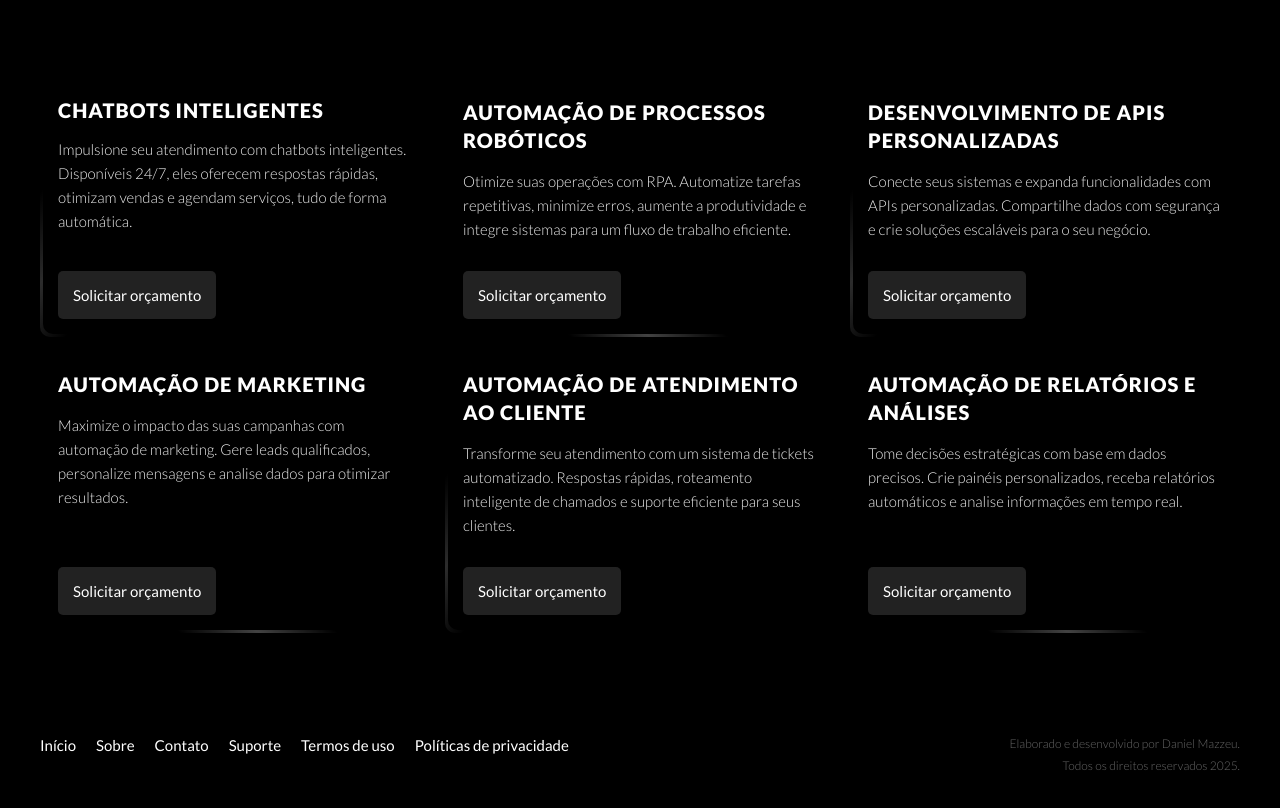
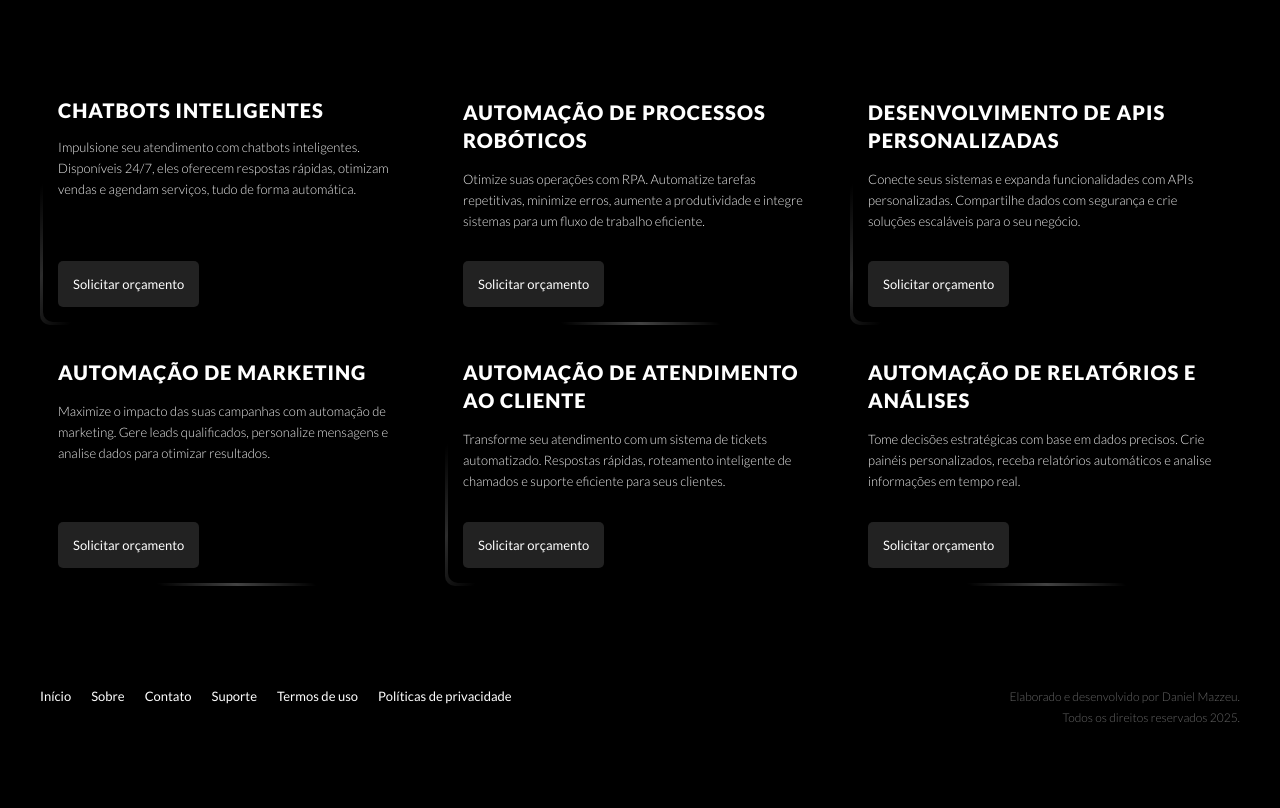
Before and after one commit to danmzzu/loo9, a plain HTML site: page index.html in a window 1280 px wide. Shown: the part 820-1628 px from the top of the page. Drawn offline with nearby package versions, Linux system fonts and the light colour scheme.

Commit message:
Update index.html

```diff
--- a/index.html
+++ b/index.html
@@ -109,7 +109,7 @@
                 </div>
                 <div class="words">9</div>
             </div>
-            <p class="fs-15 fw-400 lh-1-6 mt-15 secondary-color italic">"Mais tempo, mais vida."</p>
+            <p class="fs-13 fw-400 lh-1-6 mt-15 secondary-color italic">"Mais tempo, mais vida."</p>
             <div class="arrow">
                 <i class="bi bi-arrow-down-circle-fill"></i>
             </div>
@@ -121,49 +121,49 @@
                 <div class="card">
                     <div class="card-container">
                         <h1 class="fs-20 fw-900 ls-1 uppercase theme-color">Chatbots Inteligentes</h1>
-                        <p class="fs-15 fw-300 lh-1-6 primary-color">Impulsione seu atendimento com chatbots inteligentes. Disponíveis 24/7, eles oferecem respostas rápidas, otimizam vendas e agendam serviços, tudo de forma automática.</p>
+                        <p class="fs-13 fw-300 lh-1-6 primary-color">Impulsione seu atendimento com chatbots inteligentes. Disponíveis 24/7, eles oferecem respostas rápidas, otimizam vendas e agendam serviços, tudo de forma automática.</p>
                         <div class="card-gap"></div>
-                        <a class="b-0 b-radius-5 p-15 button-color button-hover-color button-bg-color button-hover-bg-color fs-15 fw-500" style="width: fit-content;" href="https://wa.me/5516993530533" target="_blank">Solicitar orçamento</a>
+                        <a class="b-0 b-radius-5 p-15 button-color button-hover-color button-bg-color button-hover-bg-color fs-13 fw-500" style="width: fit-content;" href="https://wa.me/5516993530533" target="_blank">Solicitar orçamento</a>
                     </div>
                 </div>
                 <div class="card">
                     <div class="card-container">
                         <h1 class="fs-20 fw-900 ls-1 lh-1-4 uppercase theme-color">Automação de Processos Robóticos</h1>
-                        <p class="fs-15 fw-300 lh-1-6 primary-color">Otimize suas operações com RPA. Automatize tarefas repetitivas, minimize erros, aumente a produtividade e integre sistemas para um fluxo de trabalho eficiente.</p>
+                        <p class="fs-13 fw-300 lh-1-6 primary-color">Otimize suas operações com RPA. Automatize tarefas repetitivas, minimize erros, aumente a produtividade e integre sistemas para um fluxo de trabalho eficiente.</p>
                         <div class="card-gap"></div>
-                        <a class="b-0 b-radius-5 p-15 button-color button-hover-color button-bg-color button-hover-bg-color fs-15 fw-500" style="width: fit-content;" href="https://wa.me/5516993530533" target="_blank">Solicitar orçamento</a>
+                        <a class="b-0 b-radius-5 p-15 button-color button-hover-color button-bg-color button-hover-bg-color fs-13 fw-500" style="width: fit-content;" href="https://wa.me/5516993530533" target="_blank">Solicitar orçamento</a>
                     </div>
                 </div>
                 <div class="card">
                     <div class="card-container">
                         <h1 class="fs-20 fw-900 ls-1 lh-1-4 uppercase theme-color">Desenvolvimento de APIs Personalizadas</h1>
-                        <p class="fs-15 fw-300 lh-1-6 primary-color">Conecte seus sistemas e expanda funcionalidades com APIs personalizadas. Compartilhe dados com segurança e crie soluções escaláveis para o seu negócio.</p>
+                        <p class="fs-13 fw-300 lh-1-6 primary-color">Conecte seus sistemas e expanda funcionalidades com APIs personalizadas. Compartilhe dados com segurança e crie soluções escaláveis para o seu negócio.</p>
                         <div class="card-gap"></div>
-                        <a class="b-0 b-radius-5 p-15 button-color button-hover-color button-bg-color button-hover-bg-color fs-15 fw-500" style="width: fit-content;" href="https://wa.me/5516993530533" target="_blank">Solicitar orçamento</a>
+                        <a class="b-0 b-radius-5 p-15 button-color button-hover-color button-bg-color button-hover-bg-color fs-13 fw-500" style="width: fit-content;" href="https://wa.me/5516993530533" target="_blank">Solicitar orçamento</a>
                     </div>
                 </div>
                 <div class="card">
                     <div class="card-container">
                         <h1 class="fs-20 fw-900 ls-1 lh-1-4 uppercase theme-color">Automação de Marketing</h1>
-                        <p class="fs-15 fw-300 lh-1-6 primary-color">Maximize o impacto das suas campanhas com automação de marketing. Gere leads qualificados, personalize mensagens e analise dados para otimizar resultados.</p>
+                        <p class="fs-13 fw-300 lh-1-6 primary-color">Maximize o impacto das suas campanhas com automação de marketing. Gere leads qualificados, personalize mensagens e analise dados para otimizar resultados.</p>
                         <div class="card-gap"></div>
-                        <a class="b-0 b-radius-5 p-15 button-color button-hover-color button-bg-color button-hover-bg-color fs-15 fw-500" style="width: fit-content;" href="https://wa.me/5516993530533" target="_blank">Solicitar orçamento</a>
+                        <a class="b-0 b-radius-5 p-15 button-color button-hover-color button-bg-color button-hover-bg-color fs-13 fw-500" style="width: fit-content;" href="https://wa.me/5516993530533" target="_blank">Solicitar orçamento</a>
                     </div>
                 </div>
                 <div class="card">
                     <div class="card-container">
                         <h1 class="fs-20 fw-900 ls-1 lh-1-4 uppercase theme-color">Automação de Atendimento ao Cliente</h1>
-                        <p class="fs-15 fw-300 lh-1-6 primary-color">Transforme seu atendimento com um sistema de tickets automatizado. Respostas rápidas, roteamento inteligente de chamados e suporte eficiente para seus clientes.</p>
+                        <p class="fs-13 fw-300 lh-1-6 primary-color">Transforme seu atendimento com um sistema de tickets automatizado. Respostas rápidas, roteamento inteligente de chamados e suporte eficiente para seus clientes.</p>
                         <div class="card-gap"></div>
-                        <a class="b-0 b-radius-5 p-15 button-color button-hover-color button-bg-color button-hover-bg-color fs-15 fw-500" style="width: fit-content;" href="https://wa.me/5516993530533" target="_blank">Solicitar orçamento</a>
+                        <a class="b-0 b-radius-5 p-15 button-color button-hover-color button-bg-color button-hover-bg-color fs-13 fw-500" style="width: fit-content;" href="https://wa.me/5516993530533" target="_blank">Solicitar orçamento</a>
                     </div>
                 </div>
                 <div class="card">
                     <div class="card-container">
                         <h1 class="fs-20 fw-900 ls-1 lh-1-4 uppercase theme-color">Automação de Relatórios e Análises</h1>
-                        <p class="fs-15 fw-300 lh-1-6 primary-color">Tome decisões estratégicas com base em dados precisos. Crie painéis personalizados, receba relatórios automáticos e analise informações em tempo real.</p>
+                        <p class="fs-13 fw-300 lh-1-6 primary-color">Tome decisões estratégicas com base em dados precisos. Crie painéis personalizados, receba relatórios automáticos e analise informações em tempo real.</p>
                         <div class="card-gap"></div>
-                        <a class="b-0 b-radius-5 p-15 button-color button-hover-color button-bg-color button-hover-bg-color fs-15 fw-500" style="width: fit-content;" href="https://wa.me/5516993530533" target="_blank">Solicitar orçamento</a>
+                        <a class="b-0 b-radius-5 p-15 button-color button-hover-color button-bg-color button-hover-bg-color fs-13 fw-500" style="width: fit-content;" href="https://wa.me/5516993530533" target="_blank">Solicitar orçamento</a>
                     </div>
                 </div>
             </section>
@@ -172,12 +172,12 @@
         <!-- Footer -->
         <footer class="container flex-row fgap-40 align-start justify-between mb-70">
             <section class="flex-row fgap-20 flex-wrap">
-                <a class="a-default a-active a-hover a-visited a-fancy a-no-underline fs-15 fw-400 lh-1-6" href="/">Início</a>
-                <a class="a-default a-active a-hover a-visited a-fancy a-no-underline fs-15 fw-400 lh-1-6" href="about.html">Sobre</a>
-                <a class="a-default a-active a-hover a-visited a-fancy a-no-underline fs-15 fw-400 lh-1-6" href="contact.html">Contato</a>
-                <a class="a-default a-active a-hover a-visited a-fancy a-no-underline fs-15 fw-400 lh-1-6" href="support.html">Suporte</a>
-                <a class="a-default a-active a-hover a-visited a-fancy a-no-underline fs-15 fw-400 lh-1-6" href="terms.html">Termos de uso</a>
-                <a class="a-default a-active a-hover a-visited a-fancy a-no-underline fs-15 fw-400 lh-1-6" href="policy.html">Políticas de privacidade</a>
+                <a class="a-default a-active a-hover a-visited a-fancy a-no-underline fs-13 fw-400 lh-1-6" href="/">Início</a>
+                <a class="a-default a-active a-hover a-visited a-fancy a-no-underline fs-13 fw-400 lh-1-6" href="about.html">Sobre</a>
+                <a class="a-default a-active a-hover a-visited a-fancy a-no-underline fs-13 fw-400 lh-1-6" href="contact.html">Contato</a>
+                <a class="a-default a-active a-hover a-visited a-fancy a-no-underline fs-13 fw-400 lh-1-6" href="support.html">Suporte</a>
+                <a class="a-default a-active a-hover a-visited a-fancy a-no-underline fs-13 fw-400 lh-1-6" href="terms.html">Termos de uso</a>
+                <a class="a-default a-active a-hover a-visited a-fancy a-no-underline fs-13 fw-400 lh-1-6" href="policy.html">Políticas de privacidade</a>
             </section>
             <section class="flex-column">
                 <p class="fs-12 fw-300 lh-1-8 text-right tertiary-color" style="width: 100%;">Elaborado e desenvolvido por Daniel Mazzeu.<br>Todos os direitos reservados 2025.</p>
```
